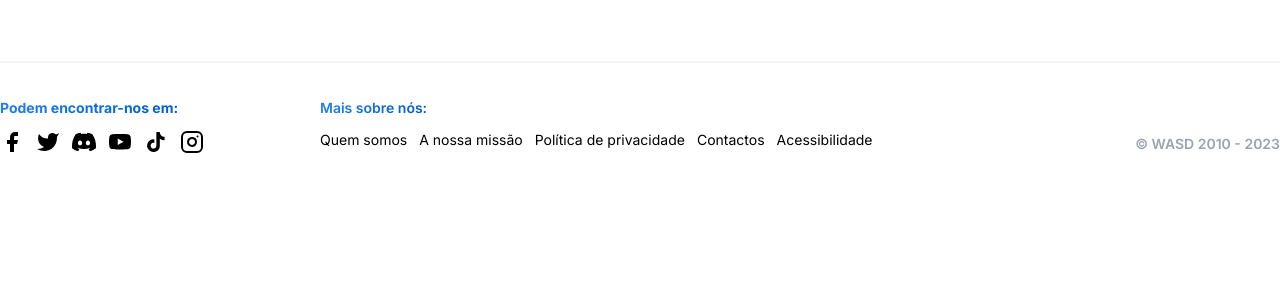
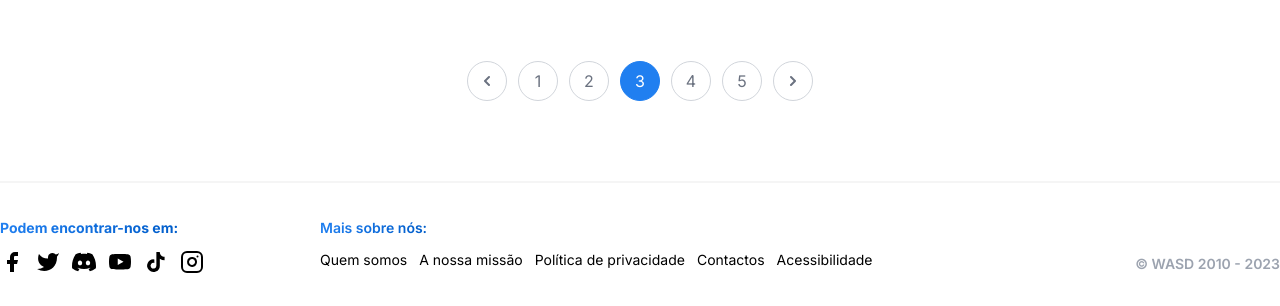
Before and after one commit to hivvu/wasd_html, a website: page pesquisa.html in a window 1280 px wide. Shown: the part 938-1244 px from the top of the page. Before the commit the page ends 1124 px from the top, so only its background shows below. Drawn offline with Linux system fonts and the light colour scheme.

Commit message:
Add pagination

```diff
--- a/pesquisa.html
+++ b/pesquisa.html
@@ -206,7 +206,7 @@
                 </svg>
                 <span>Filtros</span>
             </button>
-            <div class="hidden grid md:grid-cols-3 md:gap-5 sm:gap-y-5 absolute top-full w-full bg-white dark:bg-black p-4 border border-t-0 rounded-lg rounded-tl-none" id="filters">
+            <div class="hidden grid md:grid-cols-3 md:gap-5 gap-y-5 absolute top-full w-full bg-white dark:bg-black p-4 border border-t-0 rounded-lg rounded-tl-none" id="filters">
                 <div class="md:border-r col-span-3 md:col-span-1">
                     <span class="font-bold mb-4 block text-sm">Tipo de conteúdo</span>
                     <div class="flex items-center mb-2">
@@ -278,7 +278,7 @@
                     <circle fill="transparent" cx="11" cy="11" r="8"></circle>
                     <line x1="21" y1="21" x2="16.65" y2="16.65"></line>
                 </svg>
-                <input class="w-full pl-12 border rounded-tr-lg rounded-br-lg  p-2 dark:bg-darkPrimary placeholder:italic" type="text" id="search-filter" placeholder="Título, Editora, Produtora">
+                <input class="w-full pl-12 border rounded-tr-lg rounded-br-lg p-2 dark:bg-darkPrimary placeholder:italic" type="text" id="search-filter" placeholder="Título, Editora, Produtora">
             </div>
 
             <button type="submit" class="sr-only" tabindex="-1">
@@ -348,6 +348,40 @@
                 </div>
             </a>
         </article>
+
+        <div class="container mx-auto flex justify-center">
+            <nav class="pagination" aria-label="Paginação">
+                <ul class="inline-flex items-center -space-x-px gap-3">
+                  <li>
+                    <a href="#">
+                      <span class="sr-only">Anterior</span>
+                      <svg aria-hidden="true" class="w-5 h-5" fill="currentColor" viewBox="0 0 20 20" xmlns="http://www.w3.org/2000/svg"><path fill-rule="evenodd" d="M12.707 5.293a1 1 0 010 1.414L9.414 10l3.293 3.293a1 1 0 01-1.414 1.414l-4-4a1 1 0 010-1.414l4-4a1 1 0 011.414 0z" clip-rule="evenodd"></path></svg>
+                    </a>
+                  </li>
+                  <li>
+                    <a href="#">1</a>
+                  </li>
+                  <li>
+                    <a href="#">2</a>
+                  </li>
+                  <li>
+                    <a href="#" aria-current="page" class="is-current">3</a>
+                  </li>
+                  <li>
+                    <a href="#">4</a>
+                  </li>
+                  <li>
+                    <a href="#">5</a>
+                  </li>
+                  <li>
+                    <a href="#">
+                      <span class="sr-only">Seguinte</span>
+                      <svg aria-hidden="true" class="w-5 h-5" fill="currentColor" viewBox="0 0 20 20" xmlns="http://www.w3.org/2000/svg"><path fill-rule="evenodd" d="M7.293 14.707a1 1 0 010-1.414L10.586 10 7.293 6.707a1 1 0 011.414-1.414l4 4a1 1 0 010 1.414l-4 4a1 1 0 01-1.414 0z" clip-rule="evenodd"></path></svg>
+                    </a>
+                  </li>
+                </ul>
+              </nav>
+        </div>
     </div>
 
 
--- a/src/css/structure.css
+++ b/src/css/structure.css
@@ -120,3 +120,37 @@ ul.review-dislikes {
         @apply rounded-bl-none border-b-transparent;
     }
 }
+
+.pagination{
+    @apply m-10;
+
+    a{
+        @apply
+        flex
+        items-center
+        justify-center
+        w-10
+        h-10
+        rounded-full
+        justify-center
+        text-gray-500
+        bg-white
+        border
+        border-gray-300
+        hover:bg-gray-100
+        hover:text-gray-700
+        dark:bg-darkSecondary
+        dark:border-darkSecondary
+        dark:text-gray-400
+        dark:hover:bg-gray-700
+        dark:hover:text-white;
+
+        &.is-current{
+            @apply
+            text-white
+            border-primary
+            bg-primary
+            hover:bg-primary
+        }
+    }
+}
--- a/style.css
+++ b/style.css
@@ -1527,6 +1527,63 @@ ul.review-dislikes li{
 .filters-toggle.is-open{
   border-bottom-left-radius: 0px;
   border-bottom-color: transparent;
+}
+
+.pagination{
+  margin: 2.5rem;
+}
+
+.pagination a{
+  display: flex;
+  height: 2.5rem;
+  width: 2.5rem;
+  align-items: center;
+  justify-content: center;
+  border-radius: 9999px;
+  border-width: 1px;
+  --tw-border-opacity: 1;
+  border-color: rgb(209 213 219 / var(--tw-border-opacity));
+  --tw-bg-opacity: 1;
+  background-color: rgb(255 255 255 / var(--tw-bg-opacity));
+  --tw-text-opacity: 1;
+  color: rgb(107 114 128 / var(--tw-text-opacity));
+}
+
+.pagination a:hover{
+  --tw-bg-opacity: 1;
+  background-color: rgb(243 244 246 / var(--tw-bg-opacity));
+  --tw-text-opacity: 1;
+  color: rgb(55 65 81 / var(--tw-text-opacity));
+}
+
+.dark .pagination a{
+  --tw-border-opacity: 1;
+  border-color: rgb(35 41 44 / var(--tw-border-opacity));
+  --tw-bg-opacity: 1;
+  background-color: rgb(35 41 44 / var(--tw-bg-opacity));
+  --tw-text-opacity: 1;
+  color: rgb(156 163 175 / var(--tw-text-opacity));
+}
+
+.dark .pagination a:hover{
+  --tw-bg-opacity: 1;
+  background-color: rgb(55 65 81 / var(--tw-bg-opacity));
+  --tw-text-opacity: 1;
+  color: rgb(255 255 255 / var(--tw-text-opacity));
+}
+
+.pagination a.is-current{
+  --tw-border-opacity: 1;
+  border-color: rgb(32 127 240 / var(--tw-border-opacity));
+  --tw-bg-opacity: 1;
+  background-color: rgb(32 127 240 / var(--tw-bg-opacity));
+  --tw-text-opacity: 1;
+  color: rgb(255 255 255 / var(--tw-text-opacity));
+}
+
+.pagination a.is-current:hover{
+  --tw-bg-opacity: 1;
+  background-color: rgb(32 127 240 / var(--tw-bg-opacity));
 }
 
 .font-gradient{
@@ -2398,10 +2455,6 @@ h2{
   margin-bottom: 3.5rem;
 }
 
-.mb-1{
-  margin-bottom: 0.25rem;
-}
-
 .block{
   display: block;
 }
@@ -2414,6 +2467,10 @@ h2{
   display: flex;
 }
 
+.inline-flex{
+  display: inline-flex;
+}
+
 .grid{
   display: grid;
 }
@@ -2438,6 +2495,10 @@ h2{
   height: 1rem;
 }
 
+.h-5{
+  height: 1.25rem;
+}
+
 .w-full{
   width: 100%;
 }
@@ -2446,8 +2507,8 @@ h2{
   width: 1rem;
 }
 
-.w-2\/3{
-  width: 66.666667%;
+.w-5{
+  width: 1.25rem;
 }
 
 .max-w-sm{
@@ -2535,6 +2596,16 @@ h2{
 .gap-x-10{
   -moz-column-gap: 2.5rem;
        column-gap: 2.5rem;
+}
+
+.gap-y-5{
+  row-gap: 1.25rem;
+}
+
+.-space-x-px > :not([hidden]) ~ :not([hidden]){
+  --tw-space-x-reverse: 0;
+  margin-right: calc(-1px * var(--tw-space-x-reverse));
+  margin-left: calc(-1px * calc(1 - var(--tw-space-x-reverse)));
 }
 
 .whitespace-nowrap{
@@ -3031,10 +3102,6 @@ h2{
   .sm\:grid-cols-1{
     grid-template-columns: repeat(1, minmax(0, 1fr));
   }
-
-  .sm\:gap-y-5{
-    row-gap: 1.25rem;
-  }
 }
 
 @media (min-width: 768px){
```
